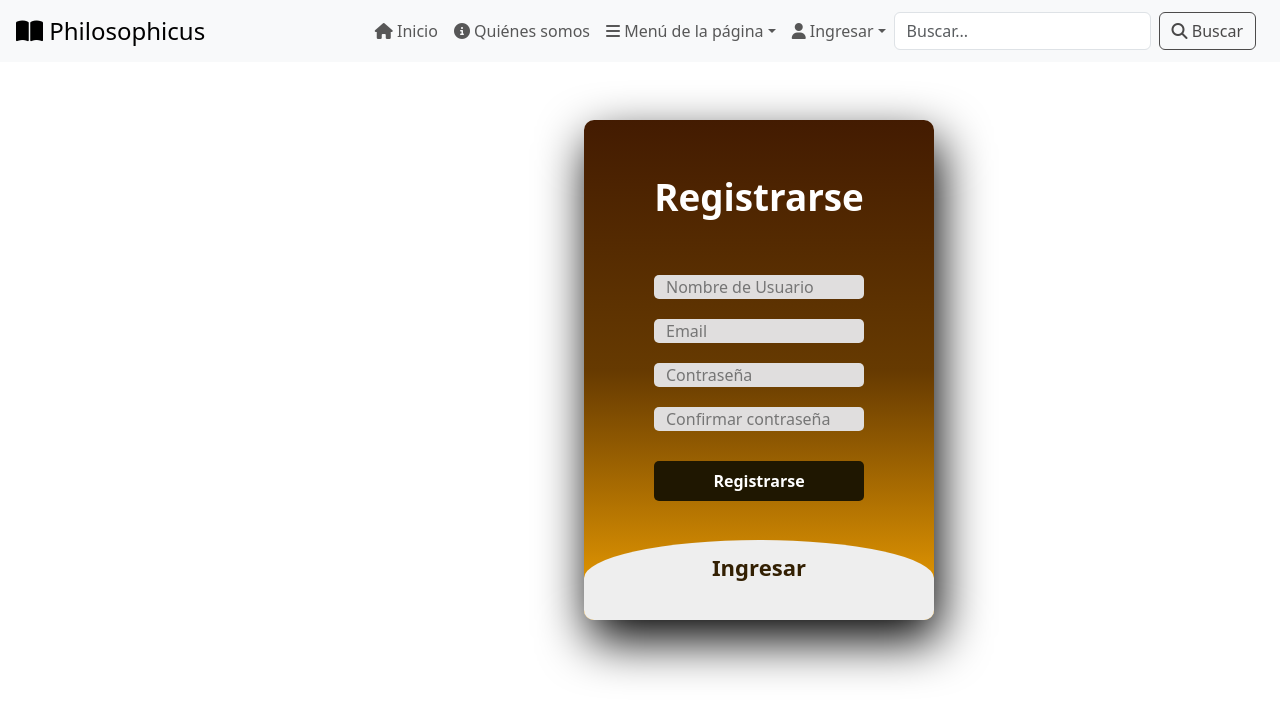
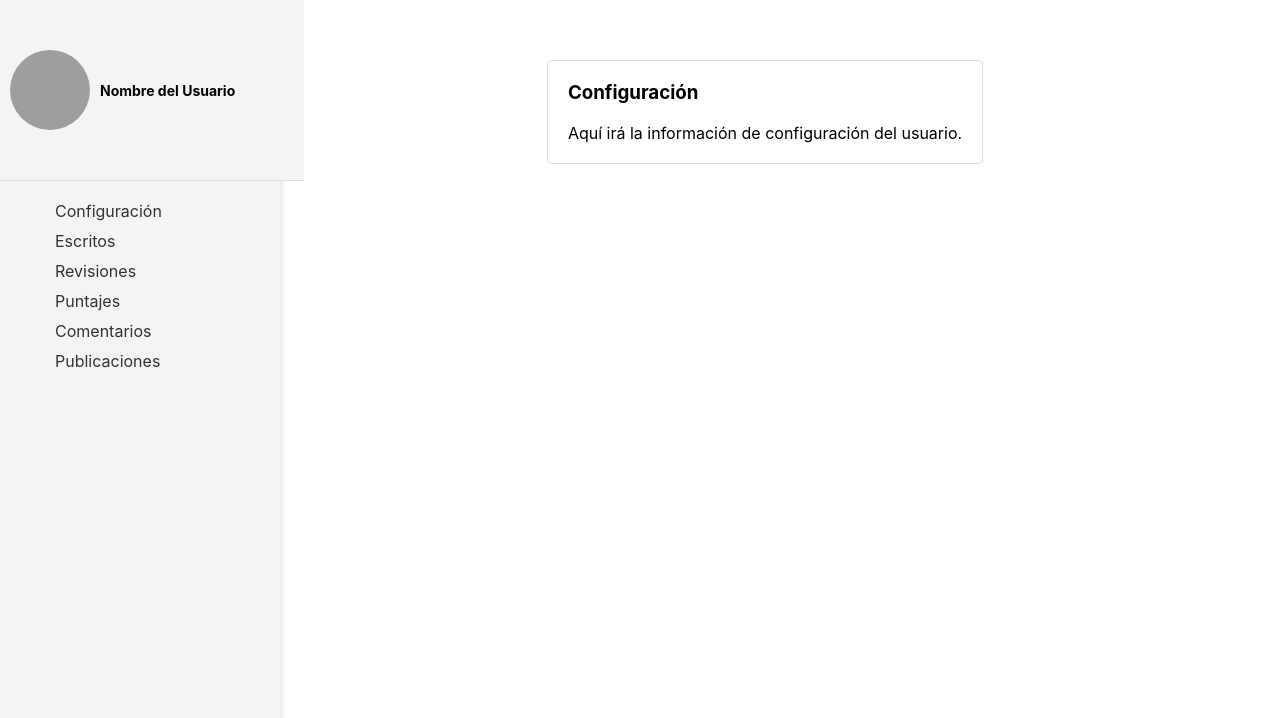
Before and after one commit to Biank123/Philosophicus, a React (Create React App) app in the folder Frontend/: page /login in a window 1280 px wide. Shown: the top 718 px of the page. Built offline with nearby package versions, Linux system fonts and the light colour scheme; grey boxes are pictures that could not be loaded.

Commit message:
bosquejo perfil de usuario

```diff
--- a/Frontend/src/App.js
+++ b/Frontend/src/App.js
@@ -1,21 +1,24 @@
-import Landing from './components/LandingPage/Landing';
-import EssayTemplate from './components/BooksPage/EssayTemplate';
-import LoginRegister from './components/UserPage/LoginRegister';
-import Navbar from './components/LandingPage/Navbar';
-import { BrowserRouter as Router, Route, Routes } from 'react-router-dom';
+// import Landing from './components/LandingPage/Landing';
+// import EssayTemplate from './components/BooksPage/EssayTemplate';
+// import LoginRegister from './components/UserPage/LoginRegister';
+// import Navbar from './components/LandingPage/Navbar';
+// import { BrowserRouter as Router, Route, Routes } from 'react-router-dom';
+
+import UserProfile from "./components/UserPage/UserProfile";
 
 
 function App() {
   return (
-    <Router>
-    <Navbar />
-      <Routes>
-        <Route path="/" element={<Landing />} />
-        <Route path="/login" element={<LoginRegister />} />
-        {/* <Route path="/profile" element={<ProfilePage />} /> */}
-        <Route path="/write" element={<EssayTemplate/>} />
-      </Routes>
-  </Router>
+  //   <Router>
+  //   <Navbar />
+  //     <Routes>
+  //       <Route path="/" element={<Landing />} />
+  //       <Route path="/login" element={<LoginRegister />} />
+  //       {/* <Route path="/profile" element={<UserProfile />} /> */}
+  //       <Route path="/write" element={<EssayTemplate/>} />
+  //     </Routes>
+  // </Router>
+  <UserProfile />
   );
 }
 
--- /dev/null
+++ b/Frontend/src/components/UserPage/UserProfile.css
@@ -0,0 +1,85 @@
+/* UserProfile.css */
+.profile-container {
+    display: flex;
+    flex-direction: row;
+    justify-content: center;
+    align-items: center;
+    height: 100%;
+    margin: 5vh;
+  }
+
+  .profile-header {
+    display: flex;
+    align-items: center;
+    padding: 10px;
+    background-color: #f4f4f4;
+    border-bottom: 1px solid #ddd;
+    position: absolute;
+    top: 0;
+    left: 0;
+    width: 35.5vh;
+    height: 20vh;
+    z-index: 1;
+  }
+
+  .profile-image {
+    width: 10vh;
+    height: 10vh;
+    border-radius: 50%;
+    margin-right: 10px;
+
+  }
+
+  .username {
+    font-size: 14px;
+    font-weight: bold;
+  }
+
+  .sidebar {
+    width: 250px;
+    background: #f4f4f4;
+    padding: 15px;
+    position: fixed;
+    height: 100%;
+    top: 0;
+    left: 0;
+    box-shadow: 2px 0 5px rgba(0,0,0,0.1);
+    margin-top: 15vh;
+  }
+
+  .sidebar ul {
+    list-style: none;
+    padding: 5vh;
+  }
+
+  .sidebar li {
+    margin: 10px 0;
+  }
+
+  .sidebar a {
+    text-decoration: none;
+    color: #333;
+    font-size: 16px;
+    display: flex;
+    align-items: center;
+  }
+
+  .content {
+    margin-left: 250px; /* Alinea el contenido a la derecha de la barra lateral */
+    padding: 20px;
+  }
+
+  .section-box {
+    border: 1px solid #ddd;
+    border-radius: 5px;
+    padding: 20px;
+    background-color: #fff;
+  }
+
+  .section-box h3 {
+    margin-top: 0;
+  }
+
+  .section-box p {
+    margin: 0;
+  }
--- /dev/null
+++ b/Frontend/src/components/UserPage/UserProfile.jsx
@@ -0,0 +1,100 @@
+import React, { useState } from 'react';
+import './UserProfile.css';
+
+const ProfilePage = () => {
+  const [activeSection, setActiveSection] = useState('config');
+
+  const renderSection = () => {
+    switch (activeSection) {
+      case 'config':
+        return (
+          <div className="section-box">
+            <h3>Configuración</h3>
+            <p>Aquí irá la información de configuración del usuario.</p>
+          </div>
+        );
+      case 'writings':
+        return (
+          <div className="section-box">
+            <h3>Escritos</h3>
+            <p>Aquí irá la lista de escritos del usuario.</p>
+          </div>
+        );
+      case 'reviews':
+        return (
+          <div className="section-box">
+            <h3>Revisiones</h3>
+            <p>Aquí irá la lista de revisiones del usuario.</p>
+          </div>
+        );
+      case 'scores':
+        return (
+          <div className="section-box">
+            <h3>Puntajes</h3>
+            <p>Aquí irá la información de puntajes del usuario.</p>
+          </div>
+        );
+      case 'comments':
+        return (
+          <div className="section-box">
+            <h3>Comentarios</h3>
+            <p>Aquí irá la lista de comentarios del usuario.</p>
+          </div>
+        );
+      case 'posts':
+        return (
+          <div className="section-box">
+            <h3>Publicaciones</h3>
+            <p>Aquí irá la lista de publicaciones del usuario.</p>
+          </div>
+        );
+      default:
+        return (
+          <div className="section-box">
+            <h3>Selecciona una sección</h3>
+            <p>Por favor, selecciona una sección del menú para ver más detalles.</p>
+          </div>
+        );
+    }
+  };
+
+  return (
+    <div className="profile-container">
+      <div className="profile-header">
+        <img
+          src="https://png.pngtree.com/thumb_back/fh260/background/20230611/pngtree-wolf-animals-images-wallpaper-for-pc-384x480-image_2916211.jpg"
+          alt="Perfil"
+          className="profile-image"
+        />
+        <h2 className="username">Nombre del Usuario</h2>
+      </div>
+      <div className="sidebar">
+        <ul>
+          <li>
+            <a href="#config" onClick={() => setActiveSection('config')}>Configuración</a>
+          </li>
+          <li>
+            <a href="#writings" onClick={() => setActiveSection('writings')}>Escritos</a>
+          </li>
+          <li>
+            <a href="#reviews" onClick={() => setActiveSection('reviews')}>Revisiones</a>
+          </li>
+          <li>
+            <a href="#scores" onClick={() => setActiveSection('scores')}>Puntajes</a>
+          </li>
+          <li>
+            <a href="#comments" onClick={() => setActiveSection('comments')}>Comentarios</a>
+          </li>
+          <li>
+            <a href="#posts" onClick={() => setActiveSection('posts')}>Publicaciones</a>
+          </li>
+        </ul>
+      </div>
+      <div className="content">
+        {renderSection()}
+      </div>
+    </div>
+  );
+};
+
+export default ProfilePage;
```
